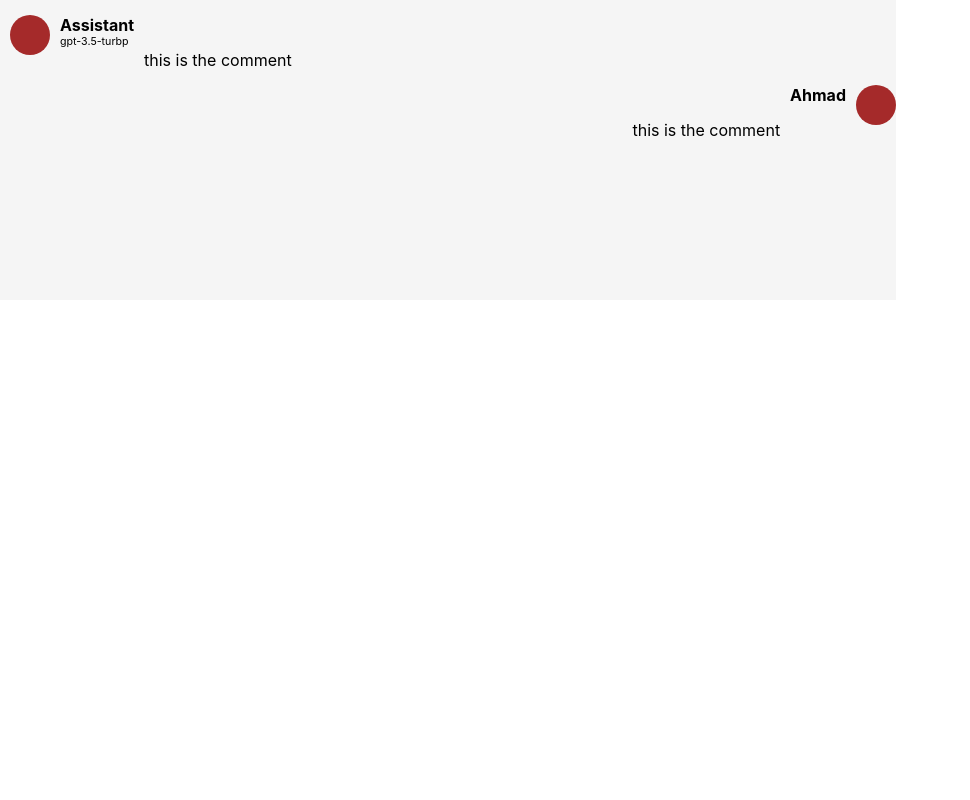
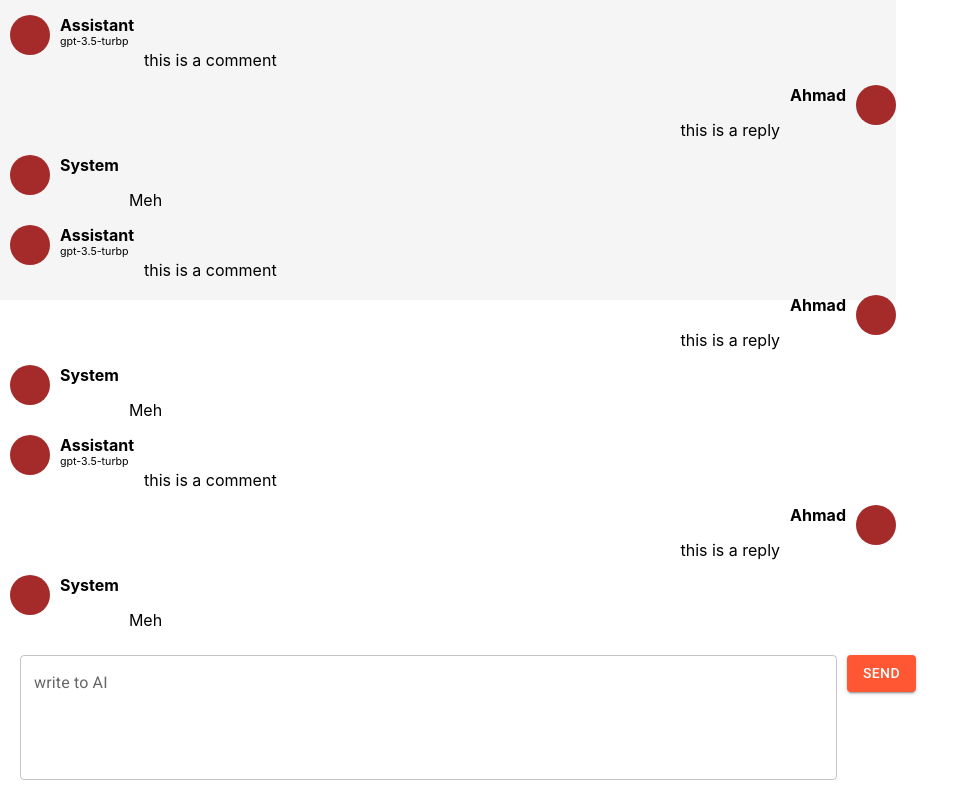
Before and after one commit to ahmad244/Chat-gpt, a React (Create React App) app: page / in a window 1280 px wide. Shown: the whole page, without its empty margins (0-970 px from the left). Built offline with nearby package versions, Linux system fonts and the light colour scheme.

Commit message:
modified:   package-lock.json 	modified:   package.json 	modified:   src/App.js 	modified:   src/components/ChatItem.js 	modified:   src/components/ChatSecion.js 	new file:   src/components/ChatUserInputSec.css 	modified:   src/components/ChatUserInputSec.js 	modified:   src/index.js

```diff
--- a/src/App.js
+++ b/src/App.js
@@ -1,5 +1,7 @@
+import React from "react";
 import "./App.css";
 import ChatSecion from "./components/ChatSecion";
+import ChatUserInputSec from "./components/ChatUserInputSec";
 import MainContainer from "./components/MainContainer";
 
 function App() {
@@ -7,6 +9,8 @@ function App() {
     <div>
       <MainContainer>
         <ChatSecion/>
+        <div/>
+        <ChatUserInputSec />
       </MainContainer>
 
       {/* <button>Ahmad</button>
--- a/src/components/ChatItem.js
+++ b/src/components/ChatItem.js
@@ -8,7 +8,7 @@ class ChatItem extends React.Component {
         <div
           className="ChatItem"
           style={
-            (this.props.name != "Assistant") & (this.props.name != "System")
+            (this.props.name !== "Assistant") & (this.props.name !== "System")
               ? { flexDirection: "row-reverse" }
               : null
           }
@@ -30,12 +30,12 @@ class ChatItem extends React.Component {
 
           <div
             style={
-              (this.props.name != "Assistant") & (this.props.name != "System")
+              (this.props.name !== "Assistant") & (this.props.name !== "System")
                 ? { alignSelf: "flex-start", marginTop: "35px" }
                 : { marginTop: "35px" }
             }
           >
-            this is the comment
+            {this.props.comment}
           </div>
         </div>
       </>
--- a/src/components/ChatSecion.js
+++ b/src/components/ChatSecion.js
@@ -7,8 +7,15 @@ class ChatSecion extends React.Component {
     return (
       <div className="ChatSecion">
 
-        <ChatItem name="Assistant" model="gpt-3.5-turbp" />
-        <ChatItem name="Ahmad" />
+<ChatItem name="Assistant" model="gpt-3.5-turbp" comment="this is a comment"/>
+        <ChatItem name="Ahmad" comment="this is a reply"/>
+        <ChatItem name="System" comment="Meh"/>
+        <ChatItem name="Assistant" model="gpt-3.5-turbp" comment="this is a comment"/>
+        <ChatItem name="Ahmad" comment="this is a reply"/>
+        <ChatItem name="System" comment="Meh"/>
+        <ChatItem name="Assistant" model="gpt-3.5-turbp" comment="this is a comment"/>
+        <ChatItem name="Ahmad" comment="this is a reply"/>
+        <ChatItem name="System" comment="Meh"/>
 
       </div>
     );
--- /dev/null
+++ b/src/components/ChatUserInputSec.css
@@ -0,0 +1,12 @@
+.ChatUserInputSec {
+  background-color: white;
+  position: fixed;
+  bottom: 0;
+  left: 0;
+  display: flex;
+  width: 70%;
+  align-items: flex-start;
+  gap: 10px;
+  padding: 20px;
+  justify-content: space-around;
+}
--- a/src/components/ChatUserInputSec.js
+++ b/src/components/ChatUserInputSec.js
@@ -1,14 +1,22 @@
+import * as React from 'react';
+import Button from '@mui/material/Button';
+import { TextField } from '@mui/material';
+import './ChatUserInputSec.css'
 
+class ChatUserInputSec extends React.Component {
 
-
-function ChatUserInputSec(){
-
-
-    return <div>
-
-    </div>
+  render() {
+    return <div className='ChatUserInputSec'>
+       <TextField
+       style={{flexGrow: 5}}
+          id="outlined-multiline-flexible"
+          label="write to AI"
+          multiline
+          rows={4}
+        />
+       <Button color="salmon" variant="contained">Send</Button>
+        </div>;
+  }
 }
 
-
-
 export default ChatUserInputSec;
--- a/src/index.js
+++ b/src/index.js
@@ -1,7 +1,38 @@
+import "@fontsource/roboto/300.css";
+import "@fontsource/roboto/400.css";
+import "@fontsource/roboto/500.css";
+import "@fontsource/roboto/700.css";
+
 import React from "react";
 import ReactDOM from "react-dom/client";
 import "./index.css";
 import App from "./App";
+import { ThemeProvider } from "@mui/material/styles";
+import { createTheme } from '@mui/material/styles';
 
 const root = ReactDOM.createRoot(document.getElementById("root"));
-root.render(<App />);
+
+let theme = createTheme({
+  // Theme customization goes here as usual, including tonalOffset and/or
+  // contrastThreshold as the augmentColor() function relies on these
+});
+
+theme = createTheme(theme, {
+  // Custom colors created with augmentColor go here
+  palette: {
+    salmon: theme.palette.augmentColor({
+      color: {
+        main: '#FF5733',
+      },
+      name: 'salmon',
+    }),
+  },
+});
+
+
+root.render(
+
+  <ThemeProvider theme={theme}>
+    <App />
+  </ThemeProvider>
+);
```
Also changed, not shown: package.json (+10 -4 lines), 1 other file (tests, documents, lock files or other folders).
